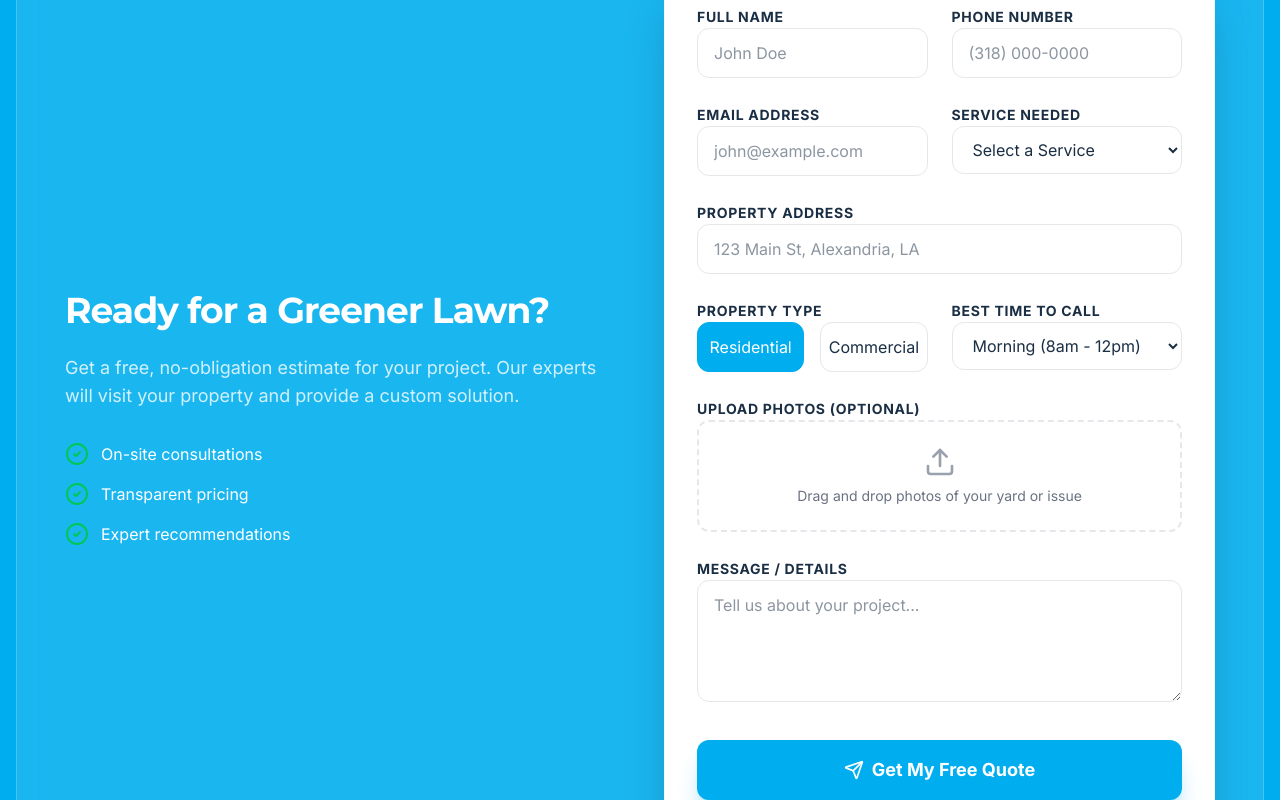
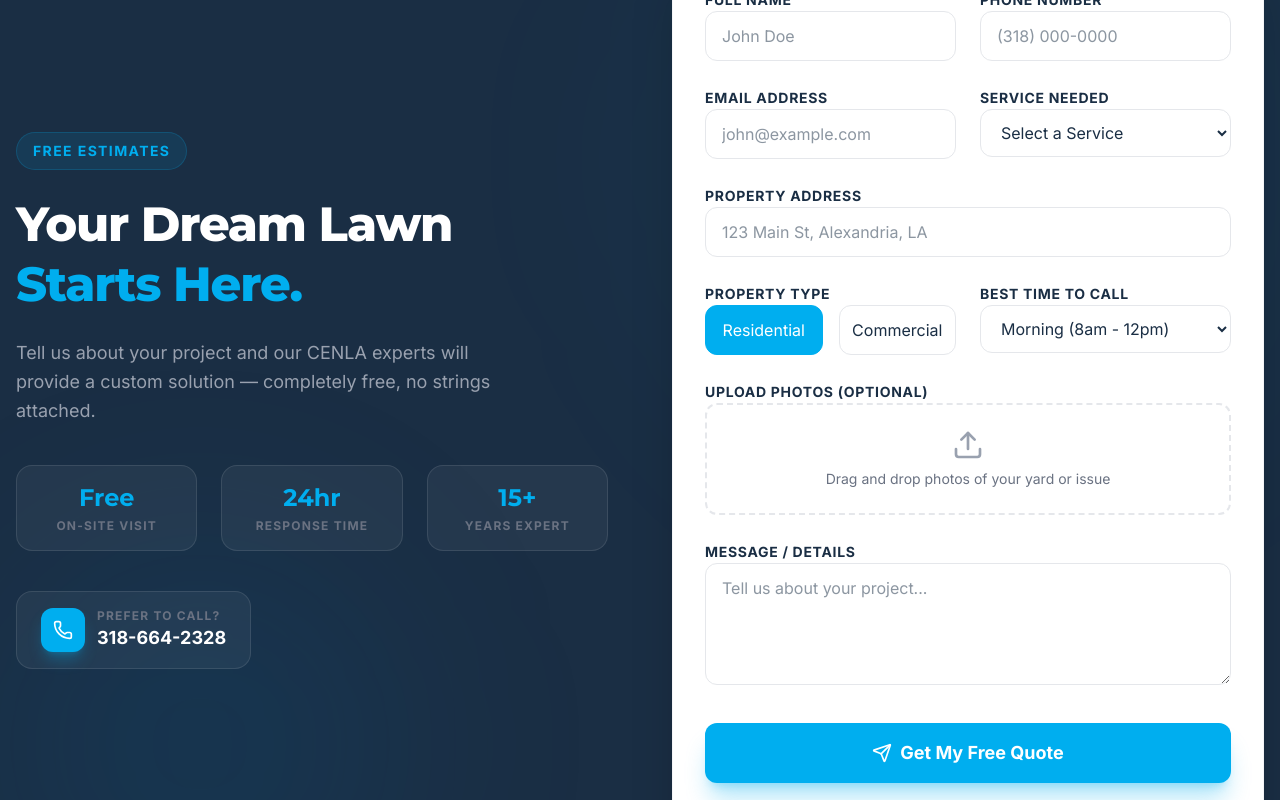
Before and after one commit to Founditmarketing/all-star-sprinkler-system, a React (Vite) app: page / in a window 1280 px wide. Shown: the part 2760-3560 px from the top of the page. Built offline with nearby package versions, Linux system fonts and the light colour scheme.

Commit message:
Redesign quote section with premium dark split-panel layout

```diff
--- a/src/pages/Home.tsx
+++ b/src/pages/Home.tsx
@@ -132,33 +132,71 @@ export default function Home() {
         </div>
       </section>
 
-      {/* 2. Free Quote Mini - Full-width blue inline form */}
-      <section className="bg-water-blue py-16">
-        <div className="max-w-7xl mx-auto px-4">
-          <div className="bg-white/10 backdrop-blur-lg rounded-3xl p-8 md:p-12 border border-white/20">
-            <div className="grid grid-cols-1 lg:grid-cols-2 gap-12 items-center">
-              <div>
-                <h2 className="text-3xl md:text-4xl text-white mb-6">Ready for a Greener Lawn?</h2>
-                <p className="text-white/80 text-lg mb-8">
-                  Get a free, no-obligation estimate for your project. Our experts will visit your property and provide a custom solution.
-                </p>
-                <div className="flex flex-col gap-4">
-                  <div className="flex items-center gap-3 text-white">
-                    <CheckCircle2 className="text-turf-green" />
-                    <span>On-site consultations</span>
+      {/* 2. Free Quote - Premium Split Panel */}
+      <section className="relative py-24 bg-midnight-navy overflow-hidden">
+        {/* Decorative background elements */}
+        <div className="absolute inset-0 pointer-events-none">
+          <div className="absolute top-0 right-0 w-[600px] h-[600px] bg-water-blue/5 rounded-full blur-[120px]" />
+          <div className="absolute bottom-0 left-0 w-[400px] h-[400px] bg-deep-canal/10 rounded-full blur-[100px]" />
+        </div>
+
+        <div className="max-w-7xl mx-auto px-4 relative z-10">
+          <div className="grid grid-cols-1 lg:grid-cols-2 gap-16 items-center">
+            {/* Left - Content */}
+            <motion.div
+              initial={{ opacity: 0, x: -30 }}
+              whileInView={{ opacity: 1, x: 0 }}
+              viewport={{ once: true }}
+            >
+              <span className="inline-block bg-water-blue/10 border border-water-blue/20 text-water-blue px-4 py-2 rounded-full font-bold text-sm uppercase tracking-widest mb-6">
+                Free Estimates
+              </span>
+              <h2 className="text-4xl md:text-5xl text-white font-display font-extrabold mb-6 leading-tight">
+                Your Dream Lawn <br />
+                <span className="text-water-blue">Starts Here.</span>
+              </h2>
+              <p className="text-gray-400 text-lg mb-10 leading-relaxed max-w-lg">
+                Tell us about your project and our CENLA experts will provide a custom solution — completely free, no strings attached.
+              </p>
+
+              {/* Trust indicators */}
+              <div className="grid grid-cols-3 gap-6 mb-10">
+                {[
+                  { value: "Free", label: "On-Site Visit" },
+                  { value: "24hr", label: "Response Time" },
+                  { value: "15+", label: "Years Expert" }
+                ].map((stat, i) => (
+                  <div key={i} className="text-center p-4 bg-white/5 rounded-2xl border border-white/10">
+                    <p className="text-2xl font-display font-bold text-water-blue">{stat.value}</p>
+                    <p className="text-xs text-gray-500 uppercase tracking-widest font-bold mt-1">{stat.label}</p>
                   </div>
-                  <div className="flex items-center gap-3 text-white">
-                    <CheckCircle2 className="text-turf-green" />
-                    <span>Transparent pricing</span>
-                  </div>
-                  <div className="flex items-center gap-3 text-white">
-                    <CheckCircle2 className="text-turf-green" />
-                    <span>Expert recommendations</span>
-                  </div>
+                ))}
+              </div>
+
+              {/* Phone CTA */}
+              <a
+                href={`tel:${BUSINESS_INFO.phone}`}
+                className="inline-flex items-center gap-3 bg-white/5 border border-white/10 px-6 py-4 rounded-2xl hover:bg-white/10 transition-all group"
+              >
+                <div className="bg-water-blue p-3 rounded-xl shadow-lg shadow-water-blue/30 group-hover:scale-110 transition-transform">
+                  <Phone className="text-white" size={20} />
                 </div>
-              </div>
+                <div>
+                  <p className="text-xs text-gray-500 uppercase tracking-widest font-bold">Prefer to Call?</p>
+                  <p className="text-white font-bold text-lg">{BUSINESS_INFO.phone}</p>
+                </div>
+              </a>
+            </motion.div>
+
+            {/* Right - Form */}
+            <motion.div
+              initial={{ opacity: 0, y: 30 }}
+              whileInView={{ opacity: 1, y: 0 }}
+              viewport={{ once: true }}
+              transition={{ delay: 0.2 }}
+            >
               <ContactForm />
-            </div>
+            </motion.div>
           </div>
         </div>
       </section>
```
